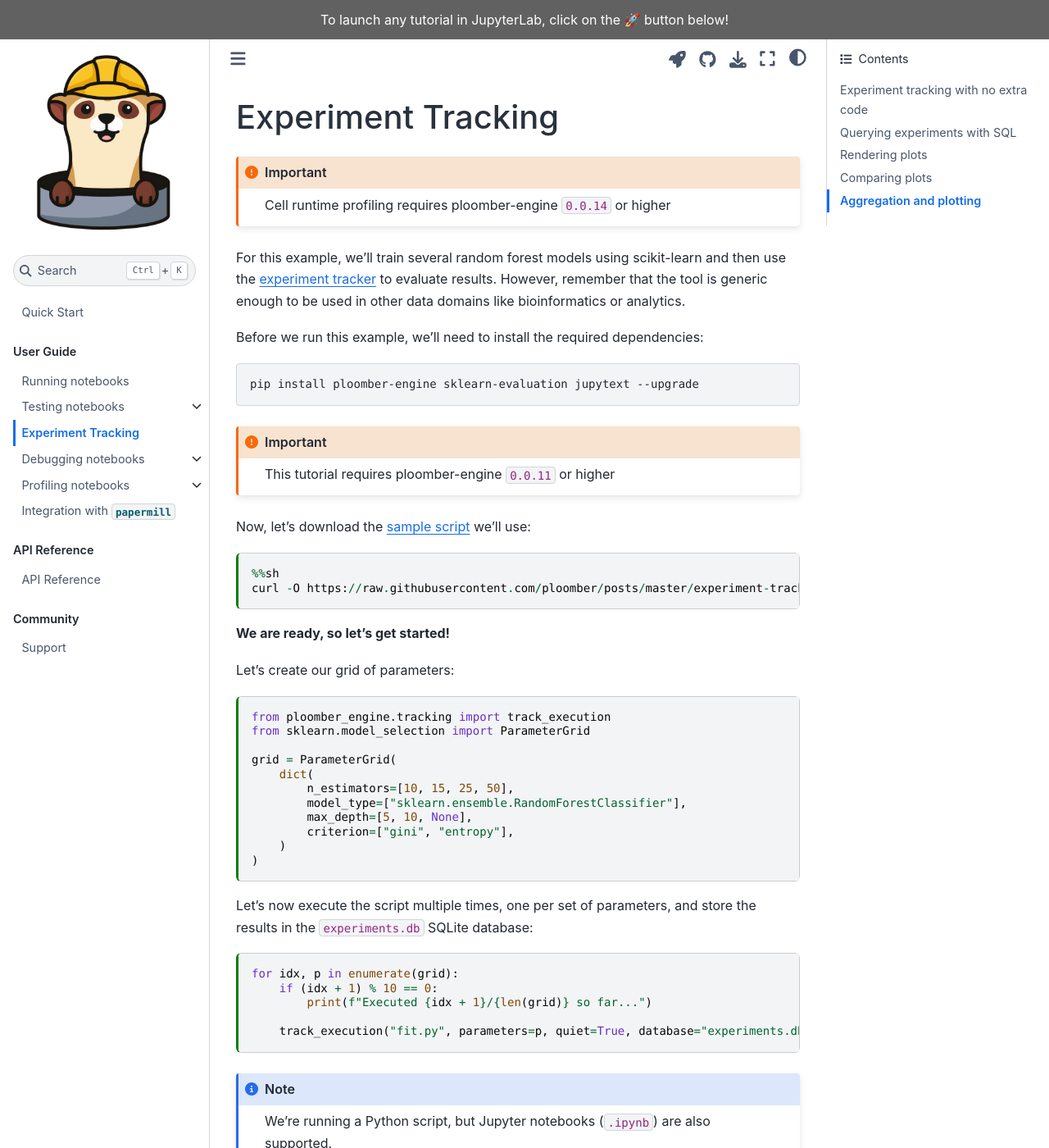
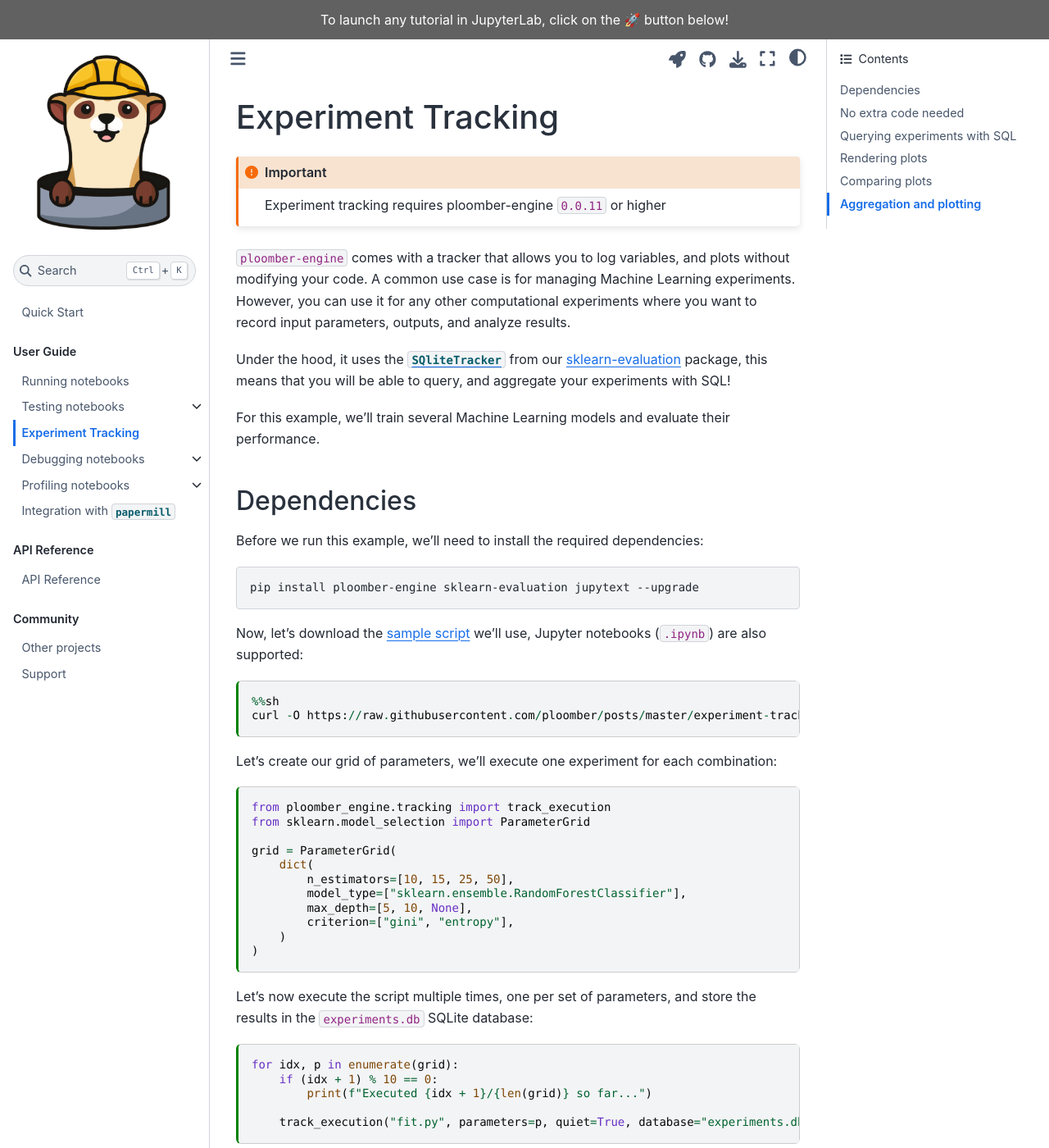
Before and after one commit to ploomber/ploomber-engine, a Jupyter Book: the page built from doc/user-guide/tracking.md, in a window 1280 px wide and 1400 px high. Shown: the whole window at 82% size. Built offline with Jupyter Book 1.0.4 settings and Sphinx 7.4.7 and the Sphinx Book theme 1.1.4, drawn with Linux system fonts in a browser that asks for light colours; some of the changed text lies outside the part shown.

Commit message:
adds section with links to other projects,  minor changes to tracking tutorial

````diff
--- a/doc/_toc.yml
+++ b/doc/_toc.yml
@@ -29,4 +29,5 @@
       - file: api/api
   - caption: Community
     chapters:
+    - file: community/projects
     - file: community/support
--- a/doc/user-guide/tracking.md
+++ b/doc/user-guide/tracking.md
@@ -16,14 +16,20 @@
 # Experiment Tracking
 
 ```{important}
-Cell runtime profiling requires ploomber-engine `0.0.14` or higher
+Experiment tracking requires ploomber-engine `0.0.11` or higher
 ```
 
 +++
 
-For this example, we'll train several random forest models using scikit-learn and then use the [experiment tracker](https://sklearn-evaluation.readthedocs.io/en/latest/api/SQLiteTracker.html) to evaluate results. However, remember that the tool is generic enough to be used in other data domains like bioinformatics or analytics.
+`ploomber-engine` comes with a tracker that allows you to log variables, and plots without modifying your code. A common use case is for managing Machine Learning experiments. However, you can use it for any other computational experiments where you want to record input parameters, outputs, and analyze results.
+
+Under the hood, it uses the [`SQliteTracker`](https://sklearn-evaluation.readthedocs.io/en/latest/api/SQLiteTracker.html) from our [sklearn-evaluation](https://github.com/ploomber/sklearn-evaluation) package, this means that you will be able to query, and aggregate your experiments with SQL!
+
+For this example, we'll train several Machine Learning models and evaluate their performance.
 
 +++
+
+## Dependencies
 
 Before we run this example, we'll need to install the required dependencies:
 
@@ -31,23 +37,16 @@
 pip install ploomber-engine sklearn-evaluation jupytext --upgrade
 ```
 
-```{important}
-This tutorial requires ploomber-engine `0.0.11` or higher
-```
-
-
 +++
 
-Now, let's download the [sample script](https://github.com/ploomber/posts/blob/master/experiment-tracking/fit.py) we’ll use:
+Now, let's download the [sample script](https://github.com/ploomber/posts/blob/master/experiment-tracking/fit.py) we’ll use, Jupyter notebooks (`.ipynb`) are also supported:
 
 ```{code-cell} ipython3
 %%sh
 curl -O https://raw.githubusercontent.com/ploomber/posts/master/experiment-tracking/fit.py
 ```
 
-**We are ready, so let's get started!**
-
-Let's create our grid of parameters:
+Let's create our grid of parameters, we'll execute one experiment for each combination:
 
 ```{code-cell} ipython3
 from ploomber_engine.tracking import track_execution
@@ -73,12 +72,6 @@
     track_execution("fit.py", parameters=p, quiet=True, database="experiments.db")
 ```
 
-```{note}
-We're running a Python script, but Jupyter notebooks (`.ipynb`) are also supported.
-```
-
-+++
-
 If you prefer so, you can also execute scripts from the terminal:
 
 ```bash
@@ -88,7 +81,7 @@
 
 +++
 
-## Experiment tracking with no extra code
+## No extra code needed
 
 +++
 
@@ -98,30 +91,20 @@
 
 +++
 
-### 1. A line that contains a variable name by itself
-
-+++
+**1. A line that contains a variable name by itself**
 
 ```python
 accuracy = accuracy_score(y_test, y_pred)
 accuracy
 ```
 
-+++
-
-### 2. A line that calls a function with no variable assignment
-
-+++
+**2. A line that calls a function with no variable assignment**
 
 ```python
 plot.confusion_matrix(y_test, y_pred)
 ```
 
-+++
-
 Note that logs happen in groups (not line-by-line). A group is defined as a contiguous set of lines delimited with line breaks:
-
-+++
 
 ```python
 # first group
@@ -131,8 +114,6 @@
 # second group
 plot.confusion_matrix(y_test, y_pred)
 ```
-
-+++
 
 Regular Python objects are supported (numbers, strings, lists, dictionaries), and any object with a rich representation will also work (e.g., matplotlib charts).
 
````
Also changed, not shown: doc/community/projects.md (added, +7 -0 lines).
